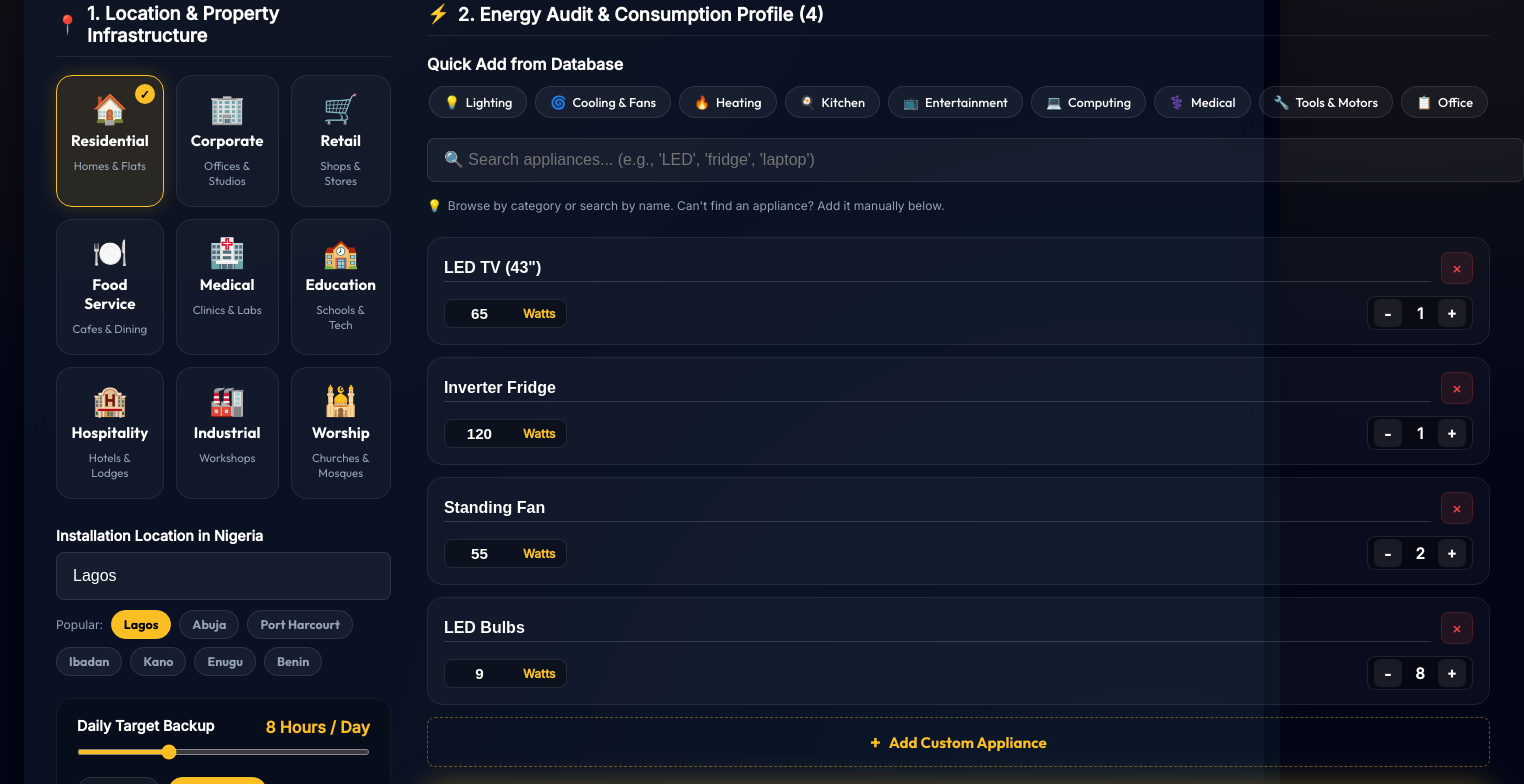
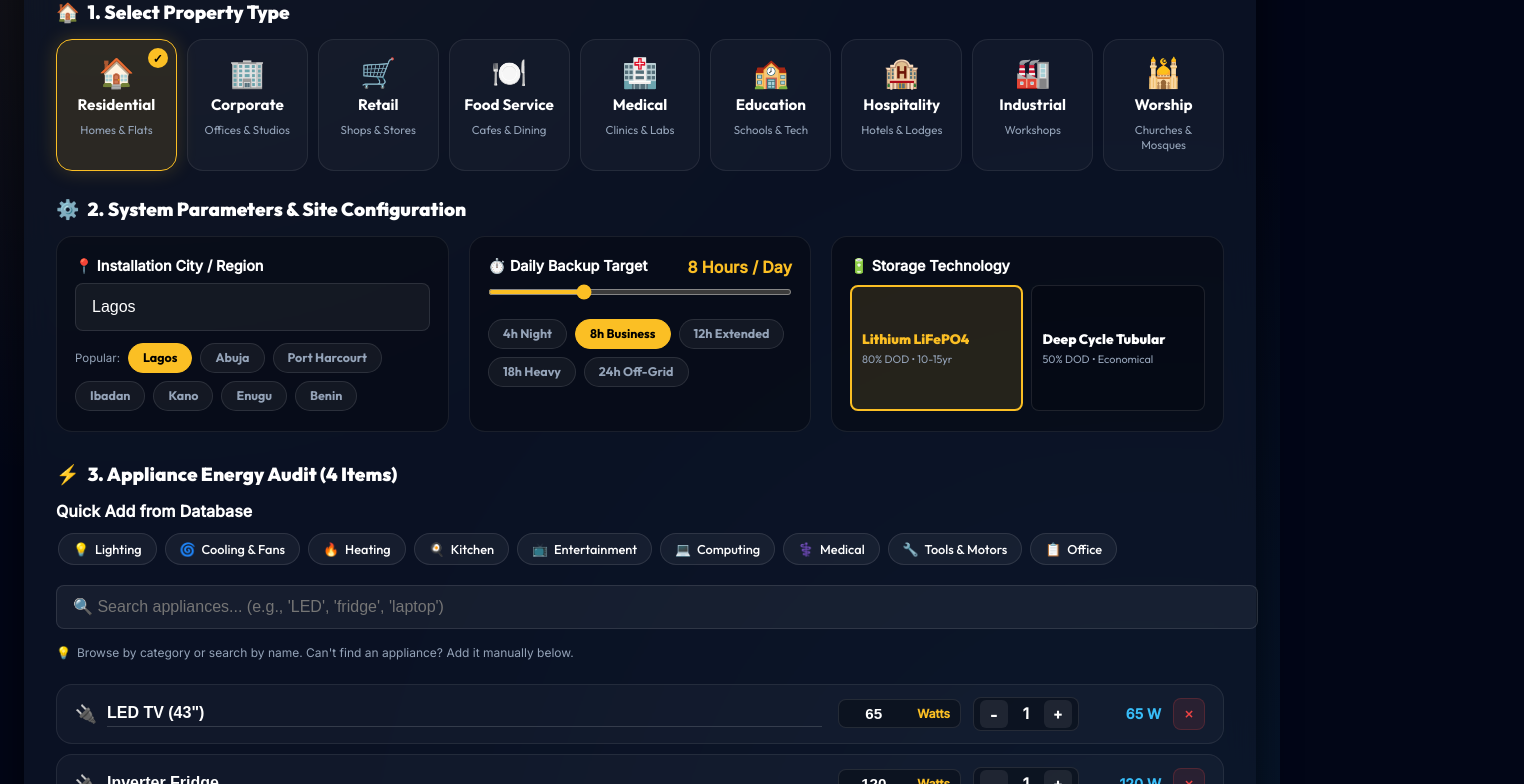
Before and after one commit to NATION-eng/Solar-Estimator, a React (Vite) app: page / in a window 1280 px wide. Shown: the part 731-1515 px from the top of the page, 1524 px wide, since content can reach past the window. Built offline with nearby package versions, Linux system fonts and the light colour scheme.

Commit message:
fix(layout): eliminate PWA banner button overlap, unclamp parameters into spacious 3-col row, fix chip wrapping, and balance desktop flow

```diff
--- a/src/components/Estimator.module.css
+++ b/src/components/Estimator.module.css
@@ -133,11 +133,47 @@
   color: var(--color-primary);
 }
 
+/* Section Headers */
+.sectionTitle {
+  font-size: 1.18rem;
+  font-weight: 800;
+  color: #fff;
+  display: flex;
+  align-items: center;
+  gap: 8px;
+  margin-bottom: 16px;
+}
+
+/* Parameters 3-Column Grid on Desktop */
+.paramsGrid {
+  display: grid;
+  grid-template-columns: 1.15fr 1fr 1.15fr;
+  gap: 20px;
+  margin-bottom: 28px;
+  align-items: stretch;
+}
+
+.paramBox {
+  background: rgba(0, 0, 0, 0.28);
+  border: 1px solid rgba(255, 255, 255, 0.08);
+  border-radius: var(--radius-md);
+  padding: 20px 18px;
+  display: flex;
+  flex-direction: column;
+}
+
+@media (max-width: 1024px) {
+  .paramsGrid {
+    grid-template-columns: 1fr;
+    gap: 16px;
+  }
+}
+
 /* Property Grid */
 .propertyGrid {
   display: grid;
-  grid-template-columns: repeat(3, 1fr);
-  gap: 12px;
+  grid-template-columns: repeat(auto-fill, minmax(115px, 1fr));
+  gap: 10px;
   margin-bottom: 28px;
 }
 
@@ -277,7 +313,7 @@
 }
 
 .presetChip {
-  padding: 6px 12px;
+  padding: 6px 14px;
   background: rgba(255, 255, 255, 0.05);
   border: 1px solid rgba(255, 255, 255, 0.1);
   border-radius: 100px;
@@ -286,6 +322,11 @@
   font-weight: 600;
   cursor: pointer;
   transition: all 0.2s;
+  white-space: nowrap;
+  display: inline-flex;
+  align-items: center;
+  justify-content: center;
+  line-height: 1.3;
 }
 
 .presetChip:hover {
@@ -299,11 +340,11 @@
   border-color: var(--color-primary) !important;
 }
 
-/* Appliance Cards */
+/* Appliance Cards - Desktop Row & Mobile Stack */
 .applianceList {
   display: flex;
   flex-direction: column;
-  gap: 12px;
+  gap: 10px;
   margin-top: 14px;
 }
 
@@ -311,11 +352,12 @@
   background: rgba(255, 255, 255, 0.03);
   border: 1px solid rgba(255, 255, 255, 0.08);
   border-radius: var(--radius-md);
-  padding: 14px 16px;
+  padding: 12px 18px;
   transition: all 0.2s ease;
   display: flex;
-  flex-direction: column;
-  gap: 12px;
+  align-items: center;
+  justify-content: space-between;
+  gap: 16px;
 }
 
 .applianceCard:hover {
@@ -323,11 +365,17 @@
   background: rgba(255, 255, 255, 0.04);
 }
 
-.applianceCardTop {
+.applianceCardLeft {
+  flex: 1.2;
   display: flex;
   align-items: center;
-  justify-content: space-between;
   gap: 10px;
+}
+
+.applianceCardRight {
+  display: flex;
+  align-items: center;
+  gap: 12px;
 }
 
 .applianceNameInput {
@@ -569,6 +617,28 @@
     font-size: 0.68rem;
   }
 
+  /* Enhanced Touch Appliance Cards for Mobile */
+  .applianceCard {
+    flex-direction: column;
+    align-items: stretch;
+    padding: 12px 14px;
+    gap: 10px;
+  }
+
+  .applianceCardLeft {
+    width: 100%;
+    display: flex;
+    align-items: center;
+    justify-content: space-between;
+  }
+
+  .applianceCardRight {
+    width: 100%;
+    display: flex;
+    align-items: center;
+    justify-content: space-between;
+  }
+
   /* Enhanced Touch Steppers for Mobile */
   .qtyStepperGroup {
     padding: 4px 8px;
--- a/src/components/Estimator.tsx
+++ b/src/components/Estimator.tsx
@@ -11,7 +11,7 @@ import type { PropertyType } from "../types";
 import styles from "./Estimator.module.css";
 
 export default function Estimator() {
-  // Check if viewport is mobile or desktop/tablet wide screen
+  // Check if viewport is mobile or desktop/tablet
   const isMobile = useMediaQuery('(max-width: 900px)');
 
   // Stepper state for mobile wizard (1: Location & Site, 2: Energy Audit, 3: Blueprint)
@@ -192,12 +192,15 @@ export default function Estimator() {
     topContainerRef.current?.scrollIntoView({ behavior: 'smooth', block: 'nearest' });
   };
 
-  /* ================= SUB-RENDERERS (REUSABLE ACROSS DESKTOP & MOBILE) ================= */
+  /* ================= REUSABLE RENDER SECTIONS ================= */
 
-  // 1. Site & Location Parameters Section
-  const renderSiteSetupSection = () => (
-    <div>
-      {/* Property Tiles */}
+  // Section 1: Property Types Selection
+  const renderPropertyGrid = () => (
+    <div style={{ marginBottom: '28px' }}>
+      <h3 className={styles.sectionTitle}>
+        <span>🏠</span>
+        <span>1. Select Property Type</span>
+      </h3>
       <div className={styles.propertyGrid}>
         {types.map((t) => (
           <button
@@ -215,16 +218,28 @@ export default function Estimator() {
           </button>
         ))}
       </div>
+    </div>
+  );
 
-      {/* Location Input & City Chips */}
-      <div className={styles.fieldGroup}>
+  // Section 2: Location, Hours & Battery Parameters
+  const renderParameters = () => (
+    <div style={{ marginBottom: '32px' }}>
+      <h3 className={styles.sectionTitle}>
+        <span>⚙️</span>
+        <span>2. System Parameters & Site Configuration</span>
+      </h3>
+
+      <div className={styles.paramsGrid}>
+        {/* Param Box 1: Location */}
+        <div className={styles.paramBox}>
+          <div>
             <label htmlFor="address-input" className={styles.label}>
-          Installation Location in Nigeria
+              📍 Installation City / Region
             </label>
             <input
               id="address-input"
               type="text"
-          placeholder="Enter city or address (e.g. Lagos, Abuja, Port Harcourt)"
+              placeholder="e.g. Lagos, Abuja, Port Harcourt"
               value={address}
               onChange={(e) => {
                 setAddress(e.target.value);
@@ -237,10 +252,11 @@ export default function Estimator() {
                 <ValidationError message={errors.address} onDismiss={() => clearError('address')} />
               </div>
             )}
+          </div>
 
           {/* Quick City Presets */}
-        <div className={styles.presetChipsRow}>
-          <span style={{ fontSize: '0.75rem', color: 'var(--color-text-muted)', alignSelf: 'center' }}>Popular:</span>
+          <div className={styles.presetChipsRow} style={{ marginTop: '12px' }}>
+            <span style={{ fontSize: '0.72rem', color: 'var(--color-text-muted)', alignSelf: 'center' }}>Popular:</span>
             {['Lagos', 'Abuja', 'Port Harcourt', 'Ibadan', 'Kano', 'Enugu', 'Benin'].map((city) => (
               <button
                 key={city}
@@ -257,10 +273,11 @@ export default function Estimator() {
           </div>
         </div>
 
-      {/* Hours Slider & Presets */}
-      <div className={styles.rangeContainer}>
+        {/* Param Box 2: Target Backup Hours */}
+        <div className={styles.paramBox}>
+          <div>
             <div className={styles.rangeLabels}>
-          <label className={styles.label} style={{ margin: 0 }}>Daily Target Backup</label>
+              <label className={styles.label} style={{ margin: 0 }}>⏱️ Daily Backup Target</label>
               <span className={styles.rangeValue}>{hours} Hours / Day</span>
             </div>
             <input
@@ -271,13 +288,15 @@ export default function Estimator() {
               onChange={(e) => setHours(Number(e.target.value))}
               className={styles.rangeSlider}
             />
-        <div className={styles.presetChipsRow}>
+          </div>
+
+          <div className={styles.presetChipsRow} style={{ marginTop: '12px' }}>
             {[
-            { label: '4h (Night)', val: 4 },
-            { label: '8h (Business)', val: 8 },
-            { label: '12h (Extended)', val: 12 },
-            { label: '18h (Heavy)', val: 18 },
-            { label: '24h (Off-Grid)', val: 24 }
+              { label: '4h Night', val: 4 },
+              { label: '8h Business', val: 8 },
+              { label: '12h Extended', val: 12 },
+              { label: '18h Heavy', val: 18 },
+              { label: '24h Off-Grid', val: 24 }
             ].map((p) => (
               <button
                 key={p.val}
@@ -291,28 +310,33 @@ export default function Estimator() {
           </div>
         </div>
 
-      {/* Battery Chemistry */}
-      <div style={{ marginBottom: '20px' }}>
-        <label className={styles.label}>Storage Technology</label>
-        <div style={{ display: 'grid', gridTemplateColumns: '1fr 1fr', gap: '10px' }}>
+        {/* Param Box 3: Battery Storage Technology */}
+        <div className={styles.paramBox}>
+          <label className={styles.label} style={{ marginBottom: '10px' }}>
+            🔋 Storage Technology
+          </label>
+          <div style={{ display: 'grid', gridTemplateColumns: '1fr 1fr', gap: '8px', height: '100%' }}>
             <button
               type="button"
               onClick={() => setBatteryType('lithium')}
               style={{
-              padding: '14px 12px',
+                padding: '12px 10px',
                 borderRadius: 'var(--radius-sm)',
                 border: batteryType === 'lithium' ? '2px solid var(--color-primary)' : '1px solid rgba(255,255,255,0.1)',
                 background: batteryType === 'lithium' ? 'rgba(251, 191, 36, 0.12)' : 'rgba(0,0,0,0.2)',
                 textAlign: 'left',
                 cursor: 'pointer',
-              color: '#fff'
+                color: '#fff',
+                display: 'flex',
+                flexDirection: 'column',
+                justifyContent: 'center'
               }}
             >
-            <div style={{ fontWeight: 800, fontSize: '0.9rem', color: batteryType === 'lithium' ? 'var(--color-primary)' : 'inherit' }}>
-              🔋 Lithium LiFePO4
+              <div style={{ fontWeight: 800, fontSize: '0.85rem', color: batteryType === 'lithium' ? 'var(--color-primary)' : 'inherit' }}>
+                Lithium LiFePO4
               </div>
-            <div style={{ fontSize: '0.72rem', color: 'var(--color-text-muted)', marginTop: '4px' }}>
-              80% DOD • 10-15yr lifespan
+              <div style={{ fontSize: '0.68rem', color: 'var(--color-text-muted)', marginTop: '4px' }}>
+                80% DOD • 10-15yr
               </div>
             </button>
 
@@ -320,30 +344,41 @@ export default function Estimator() {
               type="button"
               onClick={() => setBatteryType('tubular')}
               style={{
-              padding: '14px 12px',
+                padding: '12px 10px',
                 borderRadius: 'var(--radius-sm)',
                 border: batteryType === 'tubular' ? '2px solid var(--color-primary)' : '1px solid rgba(255,255,255,0.1)',
                 background: batteryType === 'tubular' ? 'rgba(251, 191, 36, 0.12)' : 'rgba(0,0,0,0.2)',
                 textAlign: 'left',
                 cursor: 'pointer',
-              color: '#fff'
+                color: '#fff',
+                display: 'flex',
+                flexDirection: 'column',
+                justifyContent: 'center'
               }}
             >
-            <div style={{ fontWeight: 800, fontSize: '0.9rem', color: batteryType === 'tubular' ? 'var(--color-primary)' : 'inherit' }}>
-              ⚡ Deep Cycle Tubular
+              <div style={{ fontWeight: 800, fontSize: '0.85rem', color: batteryType === 'tubular' ? 'var(--color-primary)' : 'inherit' }}>
+                Deep Cycle Tubular
               </div>
-            <div style={{ fontSize: '0.72rem', color: 'var(--color-text-muted)', marginTop: '4px' }}>
-              50% DOD • Cost-effective
+              <div style={{ fontSize: '0.68rem', color: 'var(--color-text-muted)', marginTop: '4px' }}>
+                50% DOD • Economical
               </div>
             </button>
           </div>
         </div>
       </div>
+    </div>
   );
 
-  // 2. Appliances & Energy Audit Section
-  const renderApplianceSection = () => (
-    <div>
+  // Section 3: Appliance Energy Audit Manager
+  const renderAppliances = () => (
+    <div style={{ marginBottom: '32px' }}>
+      <div style={{ display: 'flex', justifyContent: 'space-between', alignItems: 'center', marginBottom: '16px', flexWrap: 'wrap', gap: '8px' }}>
+        <h3 className={styles.sectionTitle} style={{ margin: 0 }}>
+          <span>⚡</span>
+          <span>3. Appliance Energy Audit ({appliances.length} Items)</span>
+        </h3>
+      </div>
+
       {/* Quick Catalog Selector */}
       <ApplianceSelector onAdd={addAppliance} />
 
@@ -351,26 +386,19 @@ export default function Estimator() {
       <div className={styles.applianceList}>
         {appliances.map((app, index) => (
           <div key={index} className={styles.applianceCard}>
-            {/* Top Row: Name and Delete */}
-            <div className={styles.applianceCardTop}>
+            {/* Left: Appliance Name */}
+            <div className={styles.applianceCardLeft}>
+              <span style={{ fontSize: '1.1rem' }}>🔌</span>
               <input
                 className={styles.applianceNameInput}
                 placeholder="Appliance name"
                 value={app.name}
                 onChange={(e) => updateAppliance(index, 'name', e.target.value)}
               />
-              <button
-                type="button"
-                onClick={() => removeAppliance(index)}
-                className={styles.deleteBtn}
-                aria-label="Remove appliance"
-              >
-                ×
-              </button>
             </div>
 
-            {/* Bottom Row: Wattage Pill + Touch Stepper Quantity */}
-            <div className={styles.applianceCardBottom}>
+            {/* Right: Wattage, Quantity, Subtotal, Delete */}
+            <div className={styles.applianceCardRight}>
               <div className={styles.wattInputGroup}>
                 <input
                   type="number"
@@ -402,6 +430,19 @@ export default function Estimator() {
                   +
                 </button>
               </div>
+
+              <div style={{ minWidth: '70px', textAlign: 'right', fontWeight: 700, fontSize: '0.88rem', color: 'var(--color-accent)' }}>
+                {(app.watt * app.quantity).toLocaleString()} W
+              </div>
+
+              <button
+                type="button"
+                onClick={() => removeAppliance(index)}
+                className={styles.deleteBtn}
+                aria-label="Remove appliance"
+              >
+                ×
+              </button>
             </div>
           </div>
         ))}
@@ -432,11 +473,11 @@ export default function Estimator() {
       <div className={styles.glassPanel}>
 
         {/* ========================================================================= */}
-        {/* DESKTOP / WIDE VIEW: Comprehensive 2-Column Solar Engineering Workstation */}
+        {/* DESKTOP / TABLET VIEW: Expansive High-End Dashboard Flow                  */}
         {/* ========================================================================= */}
         {!isMobile ? (
           <div>
-            {/* Live Load Status Bar */}
+            {/* Live Load Status HUD */}
             <div className={styles.liveLoadBar}>
               <div className={styles.liveLoadMetric}>
                 <span className={styles.liveLoadLabel}>Total Steady Load</span>
@@ -449,66 +490,56 @@ export default function Estimator() {
               </div>
 
               <div className={styles.liveLoadMetric} style={{ textAlign: 'right' }}>
-                <span className={styles.liveLoadLabel}>Daily Target Backup</span>
+                <span className={styles.liveLoadLabel}>Target Backup Hours</span>
                 <span className={styles.liveLoadValue}>{hours} Hours</span>
               </div>
             </div>
 
-            {/* 2-Column Grid */}
-            <div className={styles.desktopGrid}>
-              {/* Left Column: Property & Location Parameters */}
-              <div className={styles.desktopLeftCol}>
-                <div className={styles.desktopSectionTitle}>
-                  <span>📍</span>
-                  <span>1. Location & Property Infrastructure</span>
-                </div>
-                {renderSiteSetupSection()}
-              </div>
+            {/* 1. Property Type Grid */}
+            {renderPropertyGrid()}
 
-              {/* Right Column: Energy Audit & Appliances */}
-              <div className={styles.desktopRightCol}>
-                <div className={styles.desktopSectionTitle}>
-                  <span>⚡</span>
-                  <span>2. Energy Audit & Consumption Profile ({appliances.length})</span>
-                </div>
-                {renderApplianceSection()}
+            {/* 2. Parameters Grid (3 Columns) */}
+            {renderParameters()}
 
-                {/* Primary Desktop Action Button */}
+            {/* 3. Appliance Energy Audit */}
+            {renderAppliances()}
+
+            {/* Primary Calculate Button */}
+            <div style={{ marginTop: '32px', textAlign: 'center' }}>
               <button
                 type="button"
                 onClick={handleEstimate}
                 disabled={loading}
                 style={{
                   width: '100%',
+                  maxWidth: '560px',
                   background: 'var(--color-primary)',
                   color: '#000',
                   border: 'none',
-                    padding: '16px 24px',
-                    borderRadius: 'var(--radius-sm)',
-                    fontSize: '1.05rem',
+                  padding: '18px 36px',
+                  borderRadius: '100px',
+                  fontSize: '1.1rem',
                   fontWeight: 800,
                   cursor: 'pointer',
-                    display: 'flex',
+                  display: 'inline-flex',
                   alignItems: 'center',
                   justifyContent: 'center',
                   gap: '10px',
                   boxShadow: 'var(--shadow-glow)',
-                    marginTop: '24px',
-                    minHeight: '52px',
+                  minHeight: '56px',
                   transition: 'all 0.25s ease'
                 }}
-                  onMouseEnter={(e) => e.currentTarget.style.transform = 'scale(1.01)'}
+                onMouseEnter={(e) => e.currentTarget.style.transform = 'scale(1.02)'}
                 onMouseLeave={(e) => e.currentTarget.style.transform = 'scale(1)'}
               >
-                  <span>{loading ? "Analyzing Energy Needs..." : "Calculate Solar Blueprint"}</span>
+                <span>{loading ? "Analyzing Energy Profile..." : "Calculate Solar Blueprint"}</span>
                 <span>🚀</span>
               </button>
             </div>
-            </div>
 
-            {/* Desktop Blueprint Section (Renders smoothly below) */}
+            {/* Desktop Blueprint Section (Unfolds below) */}
             {(loading || result) && (
-              <div ref={resultsRef} style={{ marginTop: '48px', paddingTop: '36px', borderTop: '1px solid rgba(251, 191, 36, 0.25)' }}>
+              <div ref={resultsRef} style={{ marginTop: '54px', paddingTop: '40px', borderTop: '1px solid rgba(251, 191, 36, 0.25)' }}>
                 {loading && (
                   <div style={{ padding: '40px 0' }}>
                     <LoadingSpinner message="Calculating your exact solar and storage requirements..." />
@@ -561,7 +592,7 @@ export default function Estimator() {
             {/* Live Load Status Bar */}
             <div className={styles.liveLoadBar}>
               <div className={styles.liveLoadMetric}>
-                <span className={styles.liveLoadLabel}>Total Steady Load</span>
+                <span className={styles.liveLoadLabel}>Steady Load</span>
                 <span className={styles.liveLoadValue}>{totalSteadyWatts.toLocaleString()} W</span>
               </div>
 
@@ -571,21 +602,17 @@ export default function Estimator() {
               </div>
 
               <div className={styles.liveLoadMetric} style={{ textAlign: 'right' }}>
-                <span className={styles.liveLoadLabel}>Backup Hours</span>
+                <span className={styles.liveLoadLabel}>Backup</span>
                 <span className={styles.liveLoadValue}>{hours} hrs</span>
               </div>
             </div>
 
-            {/* Mobile Step 1: Property & Location */}
+            {/* Mobile Step 1: Site & Parameters */}
             {currentStep === 1 && (
               <div>
-                <h3 style={{ fontWeight: 800, fontSize: '1.25rem', marginBottom: '16px', display: 'flex', alignItems: 'center', gap: '8px' }}>
-                  <span>📍</span>
-                  <span>Select Property & Target Location</span>
-                </h3>
-                {renderSiteSetupSection()}
+                {renderPropertyGrid()}
+                {renderParameters()}
 
-                {/* Step 1 Actions */}
                 <div className={styles.stepActions}>
                   <div></div>
                   <button
@@ -603,22 +630,15 @@ export default function Estimator() {
             {/* Mobile Step 2: Energy Audit */}
             {currentStep === 2 && (
               <div>
-                <div style={{ display: 'flex', alignItems: 'center', justifyContent: 'space-between', marginBottom: '16px' }}>
-                  <h3 style={{ fontWeight: 800, fontSize: '1.25rem', margin: 0, display: 'flex', alignItems: 'center', gap: '8px' }}>
-                    <span>⚡</span>
-                    <span>Energy Audit ({appliances.length} Appliances)</span>
-                  </h3>
-                </div>
-                {renderApplianceSection()}
+                {renderAppliances()}
 
-                {/* Step 2 Actions */}
                 <div className={styles.stepActions}>
                   <button
                     type="button"
                     onClick={() => goToStep(1)}
                     className={styles.backBtn}
                   >
-                    ← Back to Location
+                    ← Back to Site
                   </button>
 
                   <button
@@ -627,14 +647,14 @@ export default function Estimator() {
                     disabled={loading}
                     className={styles.nextBtn}
                   >
-                    <span>{loading ? "Analyzing Energy Needs..." : "Calculate Solar Blueprint"}</span>
+                    <span>{loading ? "Analyzing Energy..." : "Calculate Blueprint"}</span>
                     <span>🚀</span>
                   </button>
                 </div>
               </div>
             )}
 
-            {/* Mobile Step 3: Results / Blueprint */}
+            {/* Mobile Step 3: Solar Blueprint */}
             {currentStep === 3 && (
               <div ref={resultsRef}>
                 <div style={{ display: 'flex', justifyContent: 'space-between', alignItems: 'center', marginBottom: '20px', flexWrap: 'wrap', gap: '10px' }}>
```
Also changed, not shown: src/styles/design-system.css (+10 -4 lines). Lines whose indentation alone changed are shown as unchanged.
